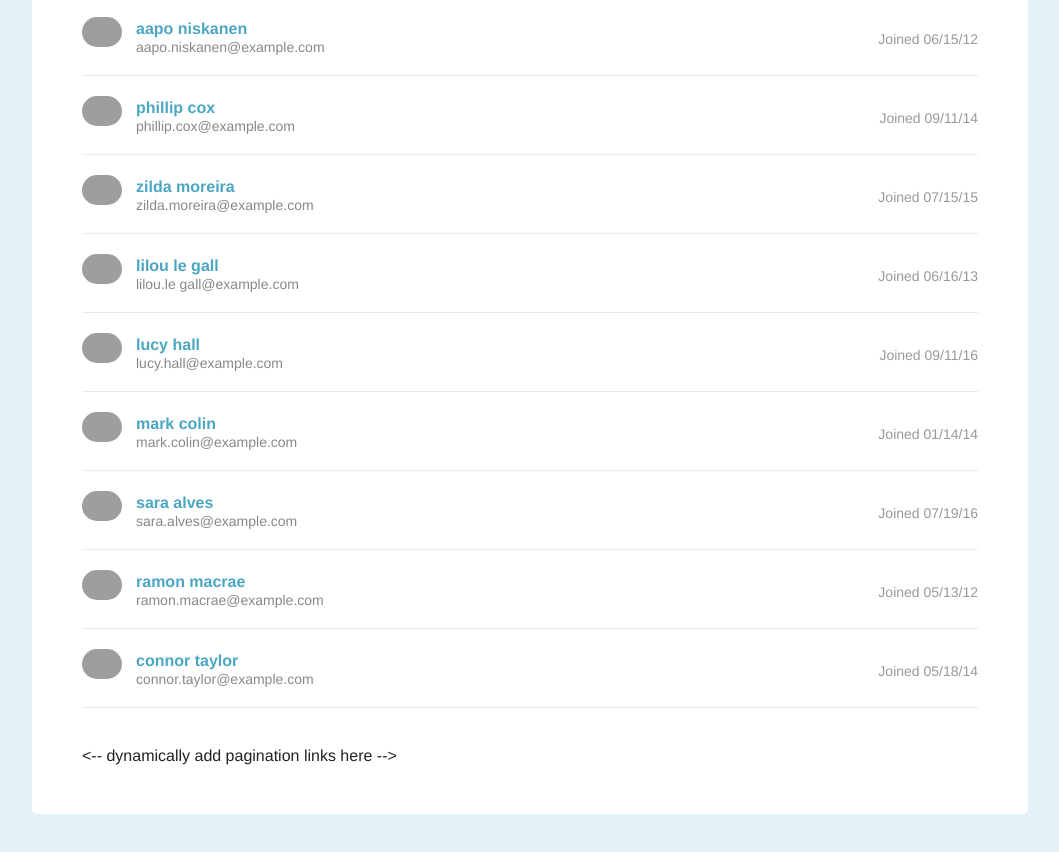
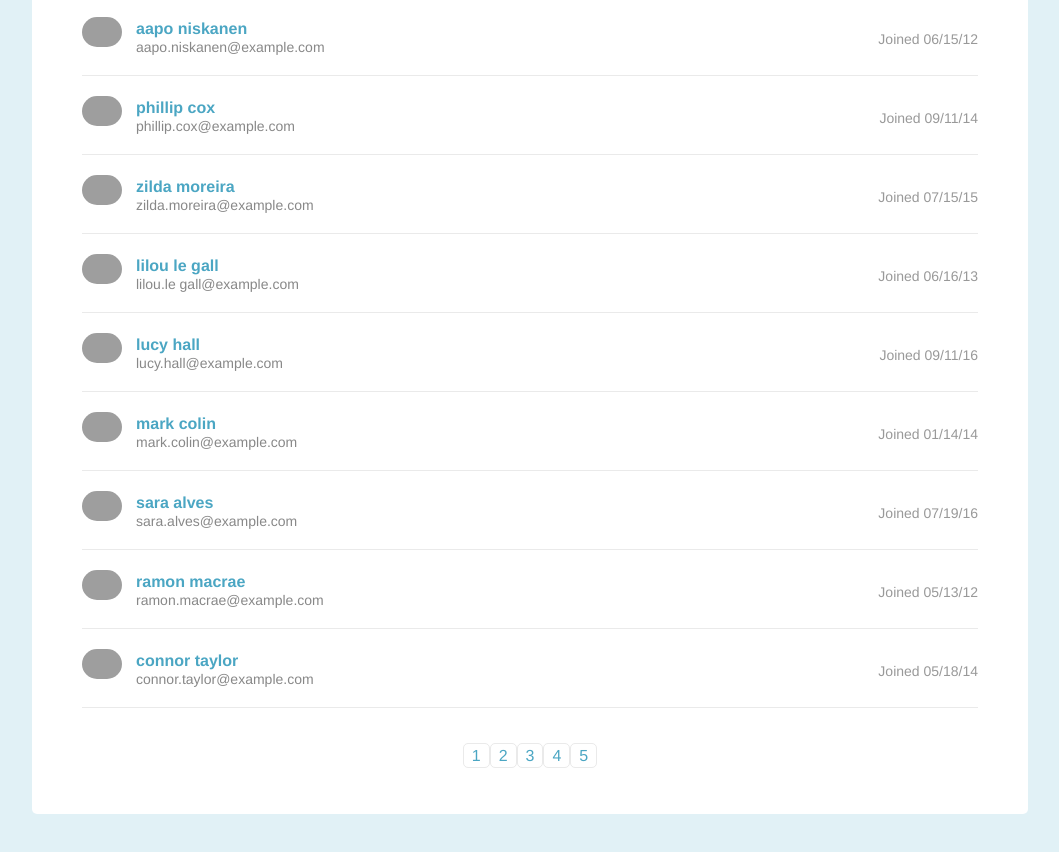
Before and after one commit to NishVadgama/pagination-filter-v2, a plain HTML site: page pagination-filter-v2/index.html in a window 1280 px wide. Shown: the part 204-1056 px from the top of the page, without its empty margins (110-1169 px from the left). Drawn offline with nearby package versions, Linux system fonts and the light colour scheme; grey boxes are pictures that could not be loaded.

Commit message:
Changed for loop to While loop
-While loop dynamcially adds pagination depending on number of students

```diff
--- a/pagination-filter-v2/app.js
+++ b/pagination-filter-v2/app.js
@@ -1,15 +1,14 @@
-//The page includes a list of 54 students.
-  //display 10 students per page,
-  // I think i have to use a jquery plug in here to add pagination
-  //and add buttons to jump between the lists of 10 students.
+//   Meets expectations
+//1. onLoad, show first 10 students only
+//2. Calculate number of pages needed
+//3. add page links/numbers dynamically
+//4. When user clicks on a page, students for that page should show
+//5. Program should work for any number of students
 
-//Your solution should work for any number of student listings,
-//whether there were 5, 25, 55 or 100 student listings.
-
-//<div class="page-header cf">  -- Insert Search Functionality
-
-//<ul class="student-list">  - parent of student listings
-
+// Exceeds expectations
+//1. include a searchable function
+//2. when search button is clicked, it will return search inputs text
+//3. if no matches found, return 'error message'
 
 const studentList = document.getElementsByClassName('student-list'); // The UL that holds on the student li's
 const studentItem = document.getElementsByClassName('student-item'); //This holds each student section block
@@ -20,35 +19,16 @@ const numberOfLinks = Math.floor(numberOfStudents/itemsPerPage);
 // The below code will only show the first 10 students on loading
 $(".student-item").slice(itemsPerPage).hide();
 
-//creating pagination to html  (This creates the div + UL)
+//creating tree/html to DOM  (This creates the div + UL)
 var $pagination = $("<div class='pagination'></div>");
 $($pagination).append("<ul class ='paginationUL'></ul>");
 $(".student-list").after($pagination);
 
 //creates a pagination depending on the number of students (increments of 10)
 var pageNumber = 0;
-for(var i = 0; i < numberOfLinks.length; i++){
-  $(".pagination ul").append("<li><a class='active' href='#'>" +pageNumber[i] + "</a></li>");
-  pageNumber += 1;
+while(numberOfLinks > pageNumber){
+pageNumber++;
+ $(".pagination ul").append("<li><a class='' href='#'>" +pageNumber + "</a></li>");
 }
 
-// //the li tag with the paginatino links will be added dynamically throgh a function
-//  $(".pagination ul").append("<li><a class='active' href='#'> 1</a></li>");
-// if(numberOfStudents > 10) {
-//  $(".pagination ul").append("<li><a class='active' href='#'> 2</a></li>");
-// }
-// if(numberOfStudents > 20) {
-//   $(".pagination ul").append("<li><a class='active' href='#'> 3</a></li>");
-// }
-// if(numberOfStudents > 30) {
-// $(".pagination ul").append("<li><a class='active' href='#'> 4</a></li>");
-// }
-// if(numberOfStudents > 40) {
-// $(".pagination ul").append("<li><a class='active' href='#'> 5</a></li>");
-// }
-// if(numberOfStudents > 50) {
-// $(".pagination ul").append("<li><a class='active' href='#'> 6</a></li>");
-// }
-// if(numberOfStudents > 60) {
-// $(".pagination ul").append("<li><a class='active' href='#'> 7</a></li>");
-// }
+const getPageNumber = document.getElementsByClassName('paginationUL');
--- a/pagination-filter-v2/index.html
+++ b/pagination-filter-v2/index.html
@@ -556,7 +556,7 @@
            </div>
         </li>
       </ul>
-      <-- dynamically add pagination links here -->
+      <!-- <dynamically add pagination links here -->
 
     </div>
     <script
```
